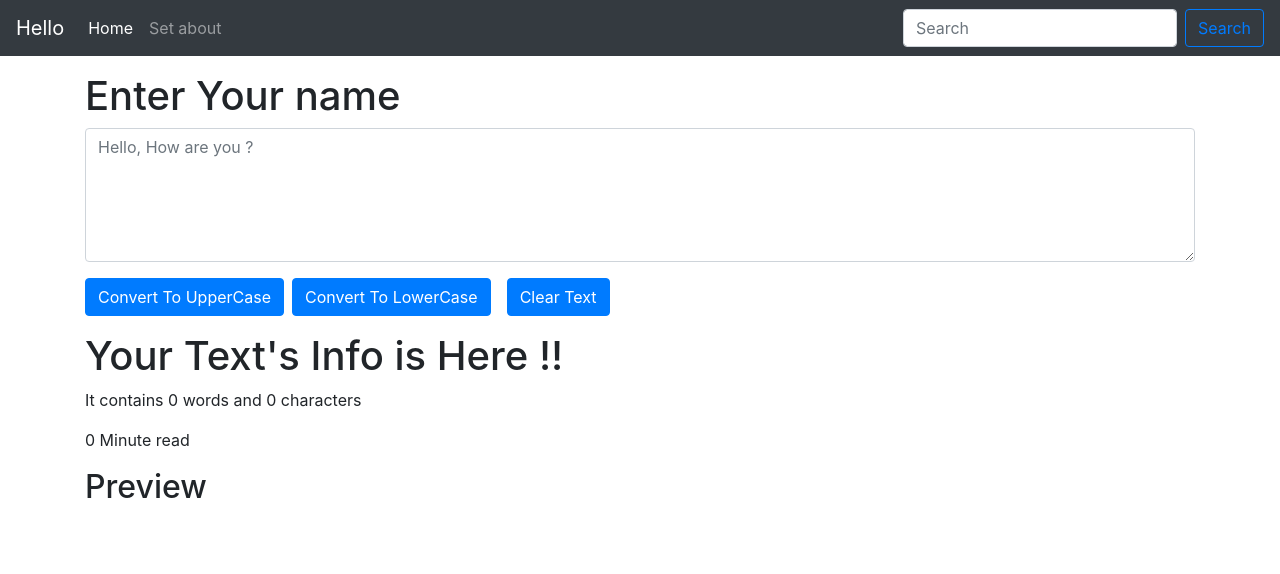
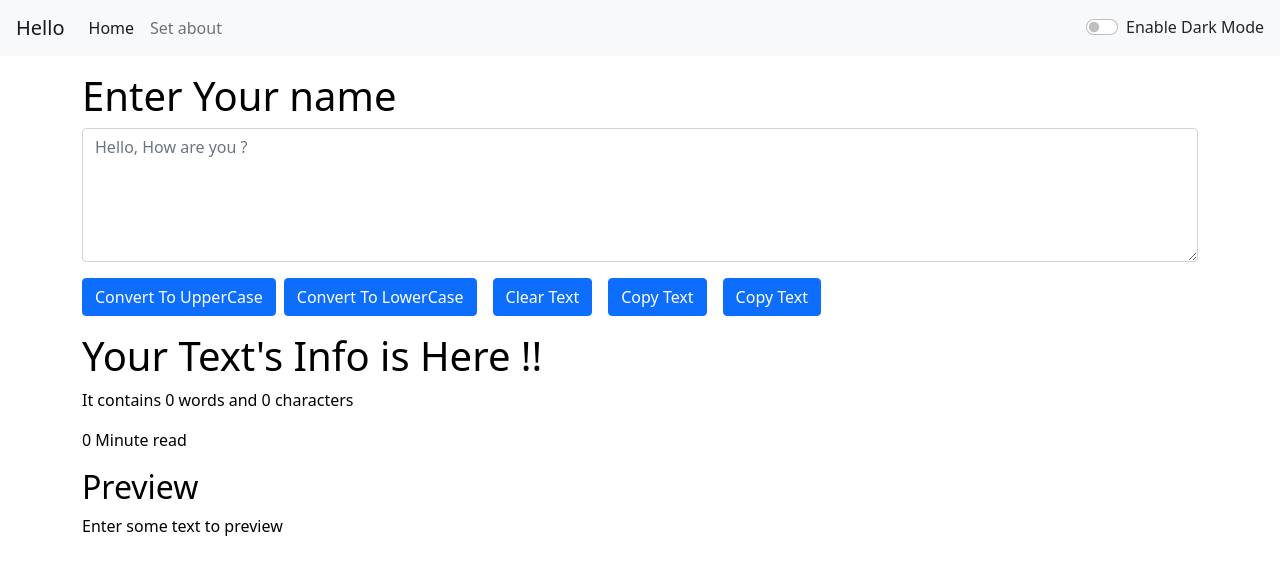
Before and after one commit to Bharat295/TextUtils-React, a React (Create React App) app: page / in a window 1280 px wide. Shown: the top 574 px of the page. Built offline with nearby package versions, Linux system fonts and the light colour scheme.

Commit message:
12th Video Ended

```diff
--- a/public/index.html
+++ b/public/index.html
@@ -14,6 +14,7 @@
     <link rel="manifest" href="%PUBLIC_URL%/manifest.json" />
     <link rel="stylesheet" href="https://cdn.jsdelivr.net/npm/bootstrap@4.3.1/dist/css/bootstrap.min.css" integrity="sha384-ggOyR0iXCbMQv3Xipma34MD+dH/1fQ784/j6cY/iJTQUOhcWr7x9JvoRxT2MZw1T" crossorigin="anonymous">
 
+    <link href="https://cdn.jsdelivr.net/npm/bootstrap@5.0.2/dist/css/bootstrap.min.css" rel="stylesheet" integrity="sha384-EVSTQN3/azprG1Anm3QDgpJLIm9Nao0Yz1ztcQTwFspd3yD65VohhpuuCOmLASjC" crossorigin="anonymous">
     <title>React App</title>
   </head>
   <body>
@@ -22,5 +23,9 @@
     <script src="https://code.jquery.com/jquery-3.3.1.slim.min.js" integrity="sha384-q8i/X+965DzO0rT7abK41JStQIAqVgRVzpbzo5smXKp4YfRvH+8abtTE1Pi6jizo" crossorigin="anonymous"></script>
     <script src="https://cdn.jsdelivr.net/npm/popper.js@1.14.7/dist/umd/popper.min.js" integrity="sha384-UO2eT0CpHqdSJQ6hJty5KVphtPhzWj9WO1clHTMGa3JDZwrnQq4sF86dIHNDz0W1" crossorigin="anonymous"></script>
     <script src="https://cdn.jsdelivr.net/npm/bootstrap@4.3.1/dist/js/bootstrap.min.js" integrity="sha384-JjSmVgyd0p3pXB1rRibZUAYoIIy6OrQ6VrjIEaFf/nJGzIxFDsf4x0xIM+B07jRM" crossorigin="anonymous"></script>
+    <script src="https://cdn.jsdelivr.net/npm/bootstrap@4.3.1/dist/js/bootstrap.min.js" integrity="sha384-JjSmVgyd0p3pXB1rRibZUAYoIIy6OrQ6VrjIEaFf/nJGzIxFDsf4x0xIM+B07jRM" crossorigin="anonymous"></script>
+    <script src="https://cdn.jsdelivr.net/npm/@popperjs/core@2.9.2/dist/umd/popper.min.js" integrity="sha384-IQsoLXl5PILFhosVNubq5LC7Qb9DXgDA9i+tQ8Zj3iwWAwPtgFTxbJ8NT4GN1R8p" crossorigin="anonymous"></script>
+<script src="https://cdn.jsdelivr.net/npm/bootstrap@5.0.2/dist/js/bootstrap.min.js" integrity="sha384-cVKIPhGWiC2Al4u+LWgxfKTRIcfu0JTxR+EQDz/bgldoEyl4H0zUF0QKbrJ0EcQF" crossorigin="anonymous"></script>
   </body>
+
 </html>
--- a/src/App.js
+++ b/src/App.js
@@ -1,14 +1,48 @@
 // import logo from './logo.svg';
 import './App.css';
+// import About from './components/DarkMode';
 import Navbar from './components/Navbar';
 import TextForms from './components/TextForm';
+import React, { useState } from 'react'
+import Alert from './components/Alert';
 
 function App() {
+  const [mode, setMode] = useState('light');
+  const [btnText, setBtnText] = useState('Enable Dark Mode');
+  const [alert, setAlert] = useState(null)
+  const showAlert = (message , type) => {
+    setAlert({
+      msg: message,
+      type: type
+    })
+    setTimeout(() => {
+       setAlert(null)
+    }, 1500);
+  }
+  const toggleMode = () => {
+    if (mode === 'light') {
+      setMode('dark');
+      setBtnText('Enable light Mode');
+      document.body.style.backgroundColor = '#0f1743';
+      showAlert("Dark mode has been enabled", "Success");
+    }
+    else {
+      setMode('light');
+      document.body.style.backgroundColor = 'white';
+      setBtnText('Enable Dark Mode');
+      showAlert("Light mode has been enabled", "Success");
+      // showAlert();
+
+    }
+  }
   return (
     <>
-      <Navbar tittle="Hello" />
+      <Navbar tittle="Hello" mode = {mode} toggleMode = {toggleMode} btnText = {btnText} />
+      <Alert alert={alert} />
       <div className="container my-3">
-        <TextForms heading="Enter Your name " />
+
+        <TextForms showAlert = {showAlert} heading="Enter Your name" mode = {mode} />
+        {/* <About/> */}
 
       </div>
     </>
--- /dev/null
+++ b/src/components/Alert.js
@@ -0,0 +1,11 @@
+import React, { useState } from 'react'
+
+export default function Alert(props) {
+    // const [alert, setName] = useState({ firstName: "Bharat", lastName: "" })
+    return (
+      props.alert &&
+    <div className="alert alert-success alert-dismissible fade show" role="alert">
+           <strong>{props.alert.type} </strong>: {props.alert.msg}
+    </div>
+  )
+}
--- /dev/null
+++ b/src/components/DarkMode.js
@@ -0,0 +1,78 @@
+import React, { useState } from 'react'
+
+export default function About() {
+    const [myStyle, setMyStyle] = useState({
+        color: 'black',
+        backgroundColor: 'white'
+    });
+    const [btnText, setBtnText] = useState("Enable Dark Mode");
+    const toggleMode = () => {
+        if (myStyle.color === 'black') { // light mode -> dark mode
+            setMyStyle  ({
+                color: 'white',
+                backgroundColor: 'black',
+                border: "1px solid white"
+            })
+            setBtnText("Enable Dark Mode")
+        }
+        else {                         // Dark Mode -> light mode
+            setMyStyle  ({
+                color: 'black',
+                backgroundColor: 'white'
+            })
+            setBtnText("Enable Light Mode")
+        }
+    }
+
+    return (
+        <>
+
+            <div className='container' style={myStyle}>
+
+
+        <h2>About US</h2>
+    <div className="accordion"  id="accordionExample">
+        <div className="accordion-item">
+            <h2 className="accordion-header" id="headingOne">
+                <button className="accordion-button" style={myStyle} type="button" data-bs-toggle="collapse" data-bs-target="#collapseOne" aria-expanded="true" aria-controls="collapseOne">
+                Accordion Item #1
+                </button>
+            </h2>
+
+            <div id="collapseOne" className="accordion-collapse collapse show" aria-labelledby="headingOne" data-bs-parent="#accordionExample">
+                <div className="accordion-body" style={myStyle}>
+                <strong>This is the first item's accordion body.</strong> It is shown by default, until the collapse plugin adds the appropriate classes that we use to style each element. These classes control the overall appearance, as well as the showing and hiding via CSS transitions. You can modify any of this with custom CSS or overriding our default variables. It's also worth noting that just about any HTML can go within the <code>.accordion-body</code>, though the transition does limit overflow.
+                </div>
+            </div>
+            </div>
+            <div className="accordion-item">
+            <h2 className="accordion-header" id="headingTwo">
+                <button className="accordion-button collapsed" style={myStyle} type="button" data-bs-toggle="collapse" data-bs-target="#collapseTwo" aria-expanded="false" aria-controls="collapseTwo">
+                Accordion Item #2
+                </button>
+            </h2>
+            <div id="collapseTwo" className="accordion-collapse collapse" aria-labelledby="headingTwo" data-bs-parent="#accordionExample">
+                <div className="accordion-body" style={myStyle}>
+                <strong>This is the second item's accordion body.</strong> It is hidden by default, until the collapse plugin adds the appropriate classes that we use to style each element. These classes control the overall appearance, as well as the showing and hiding via CSS transitions. You can modify any of this with custom CSS or overriding our default variables. It's also worth noting that just about any HTML can go within the <code>.accordion-body</code>, though the transition does limit overflow.
+                </div>
+            </div>
+            </div>
+            <div className="accordion-item">
+            <h2 className="accordion-header" id="headingThree">
+                <button className="accordion-button collapsed" style={myStyle} type="button" data-bs-toggle="collapse" data-bs-target="#collapseThree" aria-expanded="false" aria-controls="collapseThree">
+                Accordion Item #3
+                </button>
+            </h2>
+            <div id="collapseThree" className="accordion-collapse collapse" aria-labelledby="headingThree" data-bs-parent="#accordionExample">
+                <div className="accordion-body" style={myStyle}>
+                <strong>This is the third item's accordion body.</strong> It is hidden by default, until the collapse plugin adds the appropriate classes that we use to style each element. These classes control the overall appearance, as well as the showing and hiding via CSS transitions. You can modify any of this with custom CSS or overriding our default variables. It's also worth noting that just about any HTML can go within the <code>.accordion-body</code>, though the transition does limit overflow.
+                </div>
+            </div>
+        </div>
+            </div>
+            <button className='btn btn-primary my-3' onClick={toggleMode}>{btnText}</button>
+     </div>
+    </>
+
+  )
+}
--- a/src/components/Navbar.js
+++ b/src/components/Navbar.js
@@ -1,10 +1,11 @@
-import React from 'react'
+import React, { useState } from 'react'
 import PropTypes from 'prop-types'
 
 export default function Navbar(props) {
+  // const [a , sv] = useState()
   return (
     <div>
-         <nav className="navbar navbar-expand-lg navbar-dark bg-dark">
+         <nav className= {`navbar navbar-expand-lg navbar-${props.mode} bg-${props.mode}`}>
       <a className="navbar-brand" href="/">{props.tittle}</a>
       <button className="navbar-toggler" type="button" data-toggle="collapse" data-target="#navbarSupportedContent" aria-controls="navbarSupportedContent" aria-expanded="false" aria-label="Toggle navigation">
         <span className="navbar-toggler-icon"></span>
@@ -23,10 +24,10 @@ export default function Navbar(props) {
             {/* <a className="nav-link disabled" href="/" tabindex="-1" aria-disabled="true">Disabled</a> */}
           </li>
         </ul>
-        <form className="form-inline my-2 my-lg-0">
-          <input className="form-control mr-sm-2" type="search" placeholder="Search" aria-label="Search"/>
-          <button className="btn btn-outline-primary my-2 my-sm-0" type="submit">Search</button>
-        </form>
+        <div className={`form-check form-switch text-${props.mode === "light" ? "dark" : "light"}`}>
+            <input className="form-check-input" onClick={props.toggleMode} type="checkbox" id="flexSwitchCheckDefault"/>
+            <label className="form-check-label" htmlFor="flexSwitchCheckDefault">{props.btnText}</label>
+          </div>
       </div>
       </nav>
     </div>
--- a/src/components/TextForm.js
+++ b/src/components/TextForm.js
@@ -8,39 +8,55 @@ export default function TextForm(props) {
         // console.log(text);
         const myText = text.toUpperCase();
         setText(myText);
+        props.showAlert("Converted to Uppercase", "Success");
     }
     const handleLoClick = () => {
         // console.log(text);
         const myText = text.toLowerCase();
         setText(myText);
+        props.showAlert("Converted to Lowercase", "Success");
     }
     const handleClearClick = () => {
         // console.log(text);
 
         setText("");
+        props.showAlert("Text is Cleared", "Success");
     }
     const handleOnChange = (event) => {
         // console.log("Hello1");
         setText(event.target.value)
     }
+    const handleCopy = (event) => {
+        // console.log("Hello1");
+        let text = document.getElementById("myBox");
+        text.select();
+        navigator.clipboard.writeText(text.value);
+        props.showAlert("Text copied to clipboard", "Success");
+
+    }
+    const handleRemoveExtraSpace = (event) => {
+
+    }
     return (
       <>
-      <div>
+            <div style={{color: props.mode === 'dark' ? 'white' : 'black'}}>
           <h1> {props.heading}</h1>
           <div className="form-group">
-            <textarea mb-3 className="form-control" id="exa" value={text} placeholder='Hello, How are you ?'  onChange = {handleOnChange} rows="5"></textarea>
-         </div>
+                    <textarea mb-3 className="form-control" style={{ backgroundColor: props.mode === 'light' ? 'white' : '#0f1743' , color: props.mode === 'dark' ? 'white' : 'black'} } id="myBox" value={text} placeholder='Hello, How are you ?'  onChange = {handleOnChange} rows="5"></textarea>
+          </div>
             <button className="btn btn-primary " onClick={handleUpClick}>Convert To UpperCase</button>
             <button className="btn btn-primary mx-2" onClick={handleLoClick}>Convert To LowerCase</button>
             <button className="btn btn-primary mx-2" onClick={handleClearClick}>Clear Text</button>
+            <button className="btn btn-primary mx-2" onClick={handleCopy}>Copy Text</button>
+            <button className="btn btn-primary mx-2" onClick={handleRemoveExtraSpace}>Copy Text</button>
 
       </div>
-      <div className='my-3'>
+            <div className='my-3' style={{color: props.mode === 'dark' ? 'white' : 'black'}}>
                 <h1>Your Text's Info is Here !!</h1>
                 <p>It contains {text.length > 0 ?  text.split(" ").length : 0} words and {text.length} characters</p>
                 <p>{(0.008 * (text.length > 0 ? text.split(" ").length : 0))} Minute read</p>
                 <h2>Preview</h2>
-                <p>{ text}</p>
+                <p>{text.length > 0 ? text : "Enter some text to preview"}</p>
             </div>
       </>
   )
```
Also changed, not shown: 1 other file (tests, documents, lock files or other folders).
